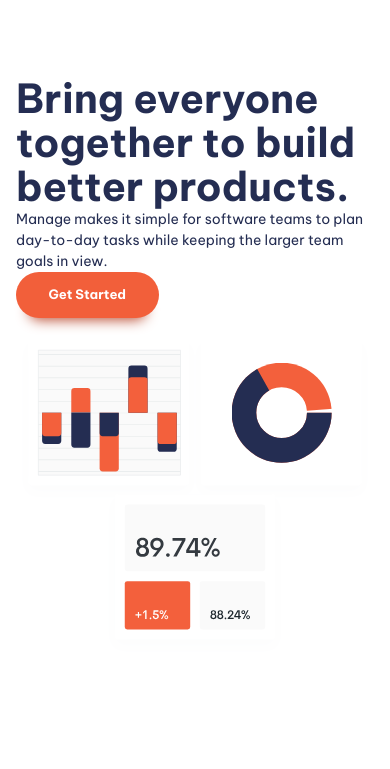
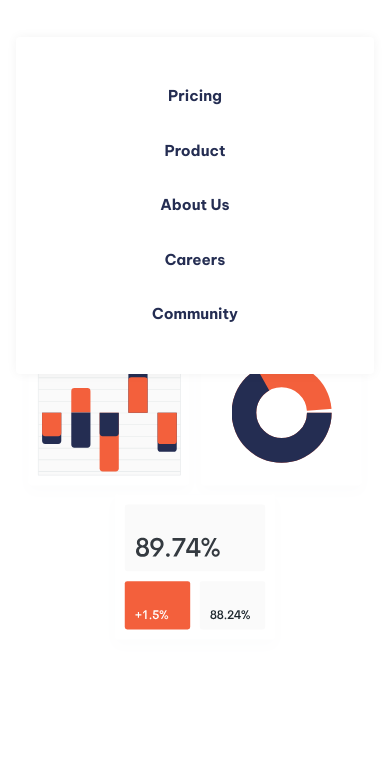
Before and after one commit to AR123456/responsive-landing, a website built with Vite: page index.html in a window 390 px wide. Both pictures are taken after a click on the button "Menu". Shown: the part 75-844 px from the top of the page. Built offline with nearby package versions, Linux system fonts and the light colour scheme.

Commit message:
JS  added

```diff
--- a/index.html
+++ b/index.html
@@ -182,6 +182,6 @@
       </div>
     </footer>
 
-    <script type="module" src="/main.js"></script>
+    <script type="module" src="./main.js"></script>
   </body>
 </html>
--- /dev/null
+++ b/main.js
@@ -0,0 +1,10 @@
+const navToggle = document.querySelector(".mobile-nav-toggle");
+const primaryNav = document.querySelector(".primary-navigation");
+
+navToggle.addEventListener("click", () => {
+  primaryNav.hasAttribute("data-visible")
+    ? navToggle.setAttribute("aria-expanded", false)
+    : navToggle.setAttribute("aria-expanded", true);
+
+  primaryNav.toggleAttribute("data-visible");
+});
--- a/style.css
+++ b/style.css
@@ -52,8 +52,6 @@
     --fs-nav: var(--fs-300);
   }
 }
-
-// https://piccalil.li/blog/a-modern-css-reset
 
 /* Box sizing rules */
 *,
```
